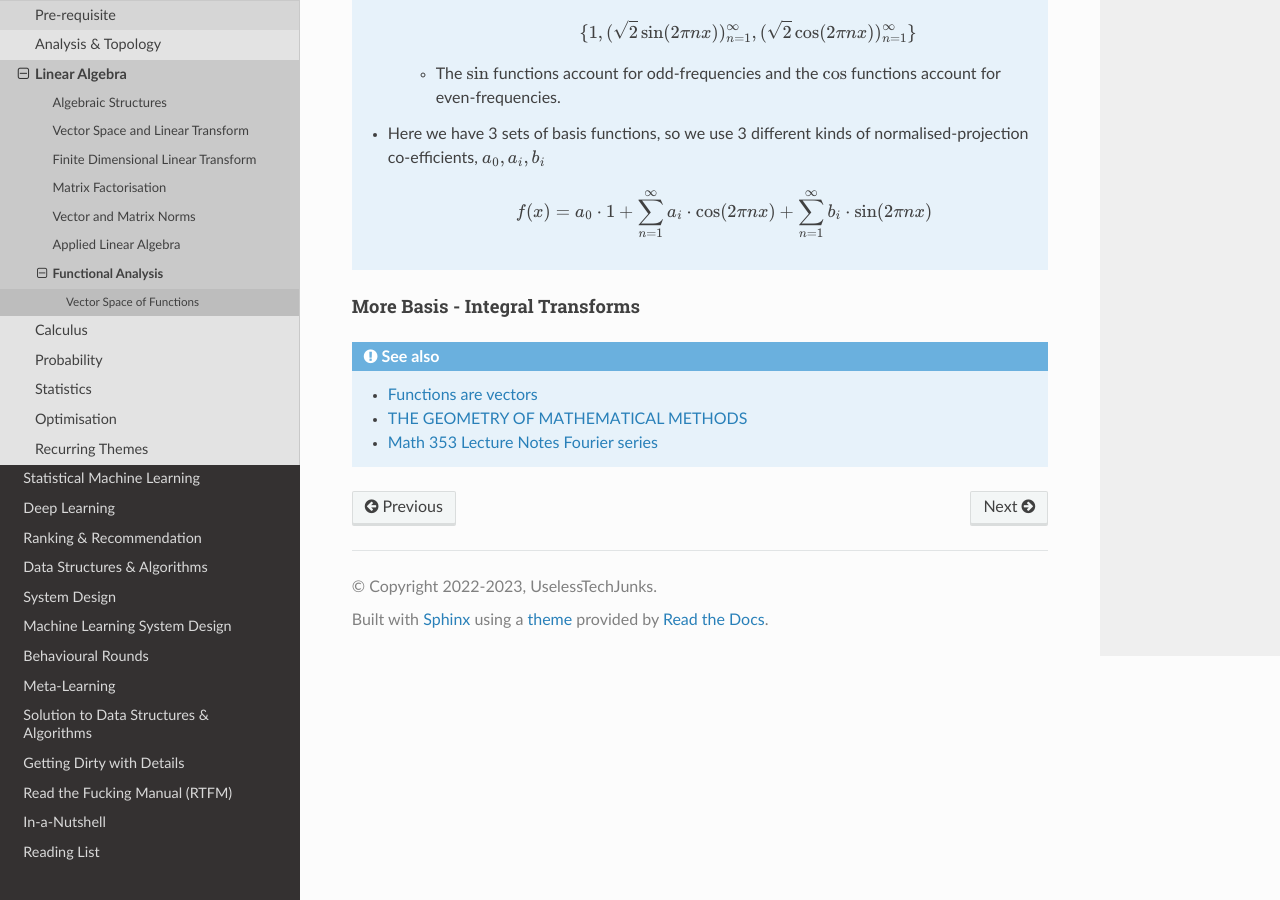
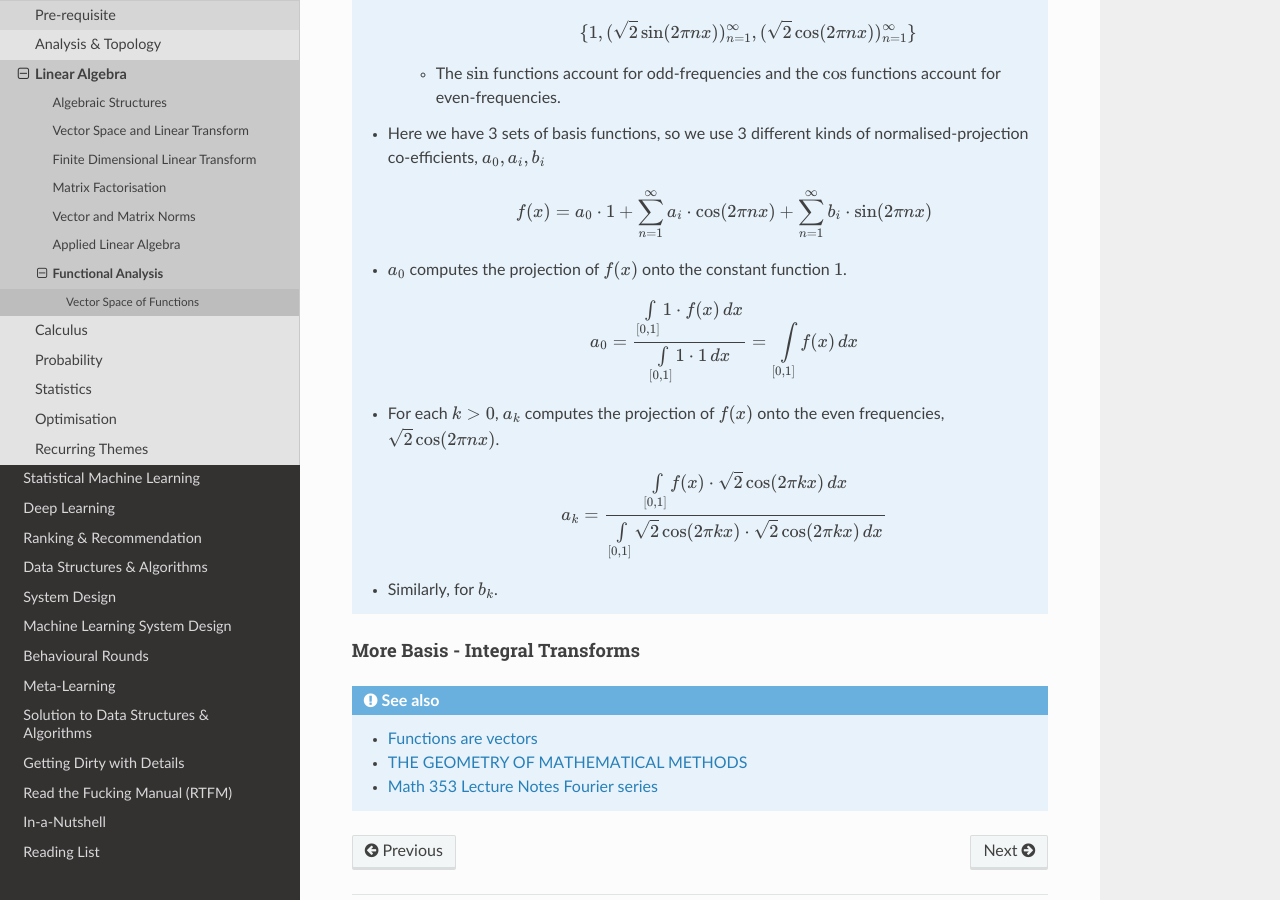
Before and after one commit to uselesstechjunks/leetcode, a Sphinx documentation site: the page built from docs/source/math/linalg/funan.rst, in a window 1280 px wide and 900 px high, scrolled down 4157 px. Built offline with Sphinx 7.4.7 and the Read the Docs theme 2.0.0, drawn with Linux system fonts in a browser that asks for light colours.

Commit message:
Update funan.rst

```diff
--- a/docs/source/math/linalg/funan.rst
+++ b/docs/source/math/linalg/funan.rst
@@ -135,6 +135,13 @@ Fourier Basis
 	* Here we have 3 sets of basis functions, so we use 3 different kinds of normalised-projection co-efficients, :math:`a_0,a_i,b_i`
 
 		.. math:: f(x)=a_0\cdot1+\sum_{n=1}^\infty a_i\cdot\cos(2\pi nx)+\sum_{n=1}^\infty b_i\cdot\sin(2\pi nx)
+	* :math:`a_0` computes the projection of :math:`f(x)` onto the constant function :math:`1`.
+
+		.. math:: a_0=\frac{\int_\limits{[0,1]}1\cdot f(x)\mathop{dx}}{\int_\limits{[0,1]}1\cdot 1\mathop{dx}}=\int_\limits{[0,1]}f(x)\mathop{dx}
+	* For each :math:`k>0`, :math:`a_k` computes the projection of :math:`f(x)` onto the even frequencies, :math:`\sqrt{2}\cos(2\pi nx)`.
+
+		.. math:: a_k=\frac{\int_\limits{[0,1]}f(x)\cdot\sqrt{2}\cos(2\pi kx)\mathop{dx}}{\int_\limits{[0,1]}\sqrt{2}\cos(2\pi kx)\cdot\sqrt{2}\cos(2\pi kx)\mathop{dx}}
+	* Similarly, for :math:`b_k`.
 
 More Basis - Integral Transforms
 --------------------------------------------------------------------------------
```
